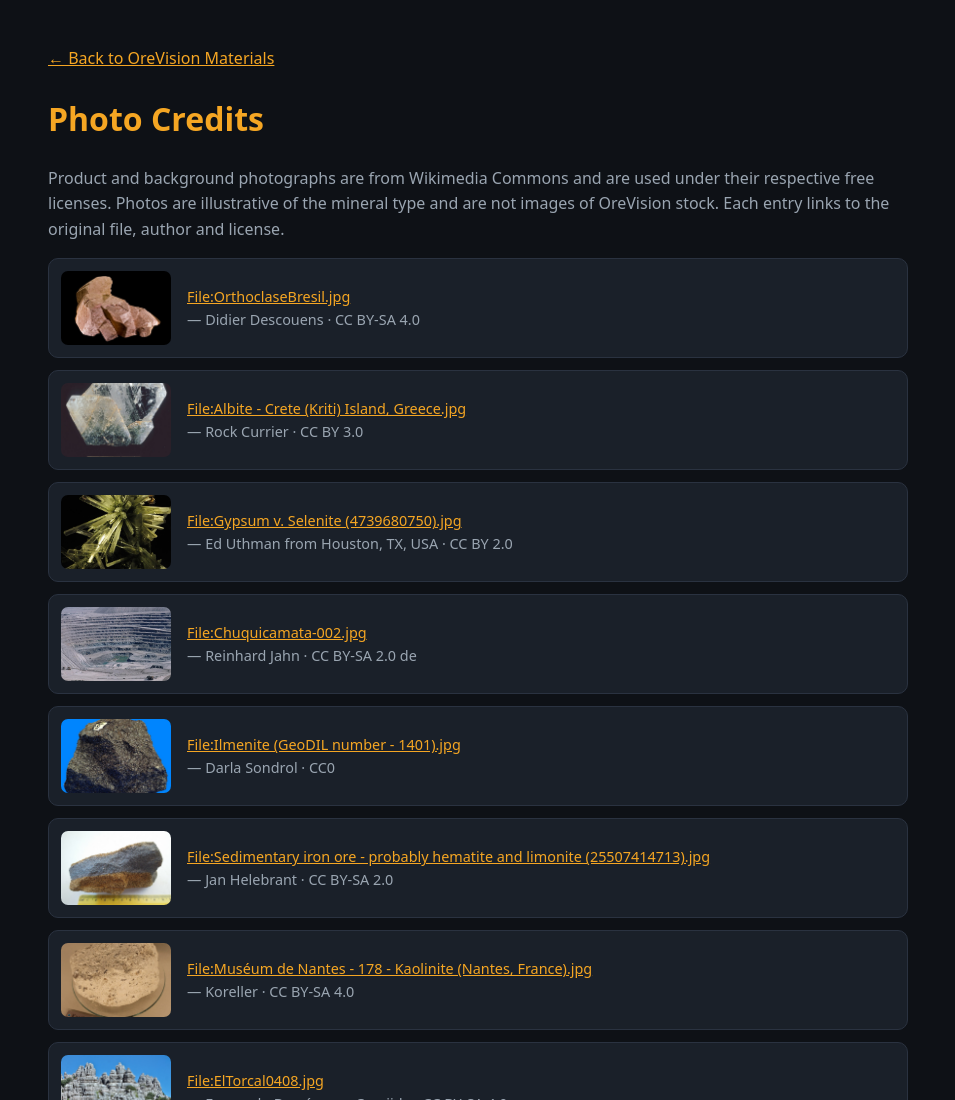
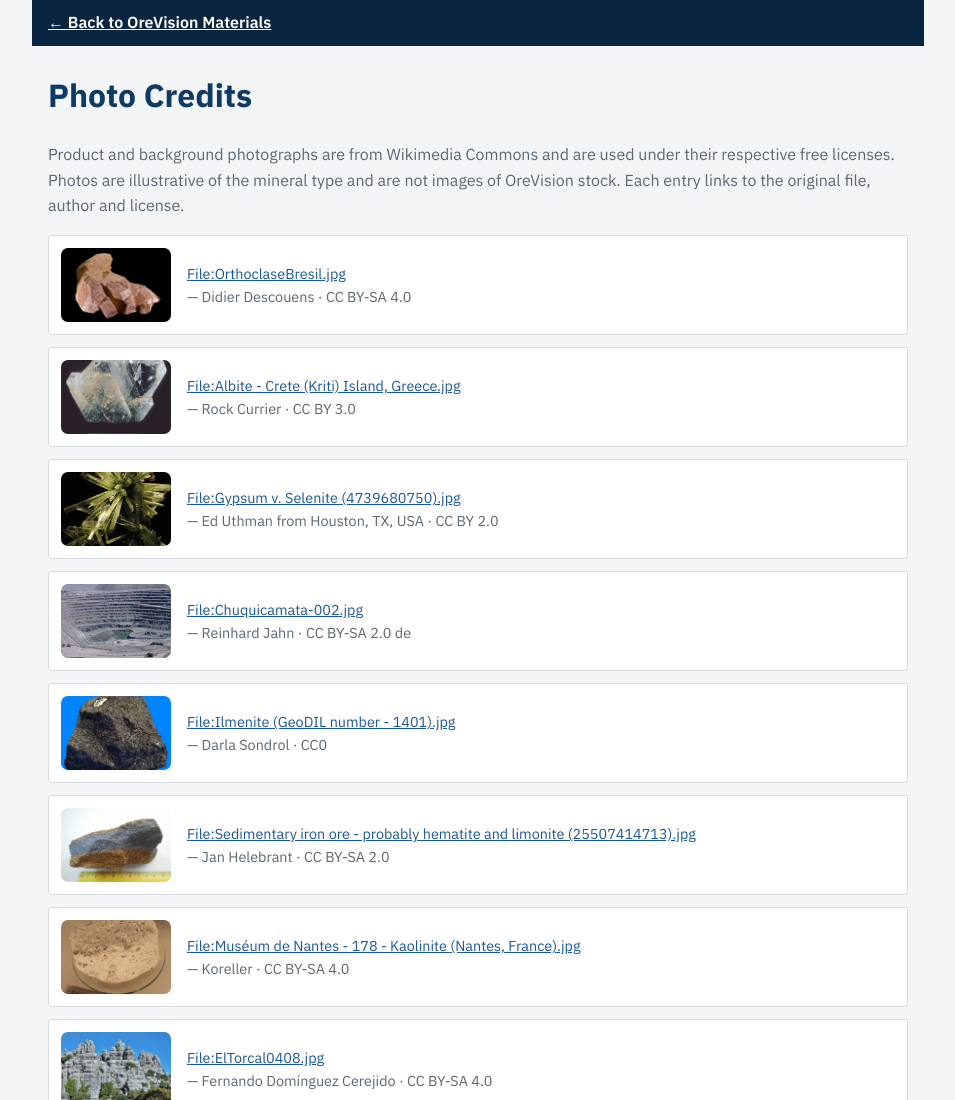
Before and after one commit to MuhammedKhalaf42/OreVision-Materials, a plain HTML site: page credits.html in a window 1280 px wide. Shown: the top 1100 px of the page, without its empty margins (162-1117 px from the left). Drawn offline with Linux system fonts and the light colour scheme.

Commit message:
Blue-and-white theme for the price admin and photo credits pages
Replaces the old dark/orange styling on admin.html and credits.html so
every page matches the formal blue-and-white site.

Co-Authored-By: Claude Opus 5.5 <noreply@anthropic.com>
Claude-Session: https://claude.ai/code/session_016jVdZVyQGsNmKCMfqNKd89

```diff
--- a/credits.html
+++ b/credits.html
@@ -4,15 +4,20 @@
 <meta charset="utf-8">
 <meta name="viewport" content="width=device-width, initial-scale=1">
 <title>Photo Credits — OreVision Materials</title>
+<link rel="preconnect" href="https://fonts.googleapis.com">
+<link href="https://fonts.googleapis.com/css2?family=IBM+Plex+Sans:wght@400;500;600;700&display=swap" rel="stylesheet">
+<meta name="theme-color" content="#0d3b66">
 <style>
-  :root { --bg:#0e1116; --card:#1a2029; --border:#2a3240; --text:#e8ecf1; --muted:#9aa5b1; --accent:#f5a623; }
+  :root { --bg:#f3f5f7; --card:#ffffff; --border:#d6dce2; --text:#15202b; --muted:#5b6875; --accent:#0d3b66; --link:#1a5a96; }
   * { box-sizing: border-box; }
-  body { font-family: system-ui, sans-serif; background: var(--bg); color: var(--text); margin: 0; padding: 30px 16px; line-height: 1.6; }
+  body { font-family: "IBM Plex Sans", "Segoe UI", system-ui, sans-serif; background: var(--bg); color: var(--text); margin: 0; padding: 30px 16px; line-height: 1.6; }
   .wrap { max-width: 860px; margin: 0 auto; }
   h1 { color: var(--accent); }
-  a { color: var(--accent); }
+  a { color: var(--link); }
+  .topbar { background: #0a2540; color: #fff; margin: -30px -16px 24px; padding: 10px 16px; }
+  .topbar a { color: #fff; font-weight: 600; }
   p.note { color: var(--muted); }
-  .credit { display: flex; gap: 16px; align-items: center; background: var(--card); border: 1px solid var(--border); border-radius: 10px; padding: 12px; margin: 12px 0; }
+  .credit { display: flex; gap: 16px; align-items: center; background: var(--card); border: 1px solid var(--border); border-radius: 3px; padding: 12px; margin: 12px 0; }
   .credit img { width: 110px; height: 74px; object-fit: cover; border-radius: 7px; flex-shrink: 0; }
   .credit div { font-size: .9rem; min-width: 0; overflow-wrap: anywhere; }
   .credit span { color: var(--muted); }
@@ -20,7 +25,7 @@
 </head>
 <body>
 <div class="wrap">
-  <p><a href="index.html">← Back to OreVision Materials</a></p>
+  <div class="topbar"><a href="index.html">← Back to OreVision Materials</a></div>
   <h1>Photo Credits</h1>
   <p class="note">Product and background photographs are from Wikimedia Commons and are used under
     their respective free licenses. Photos are illustrative of the mineral type and are not
```
Also changed, not shown: admin.html (+9 -7 lines).
